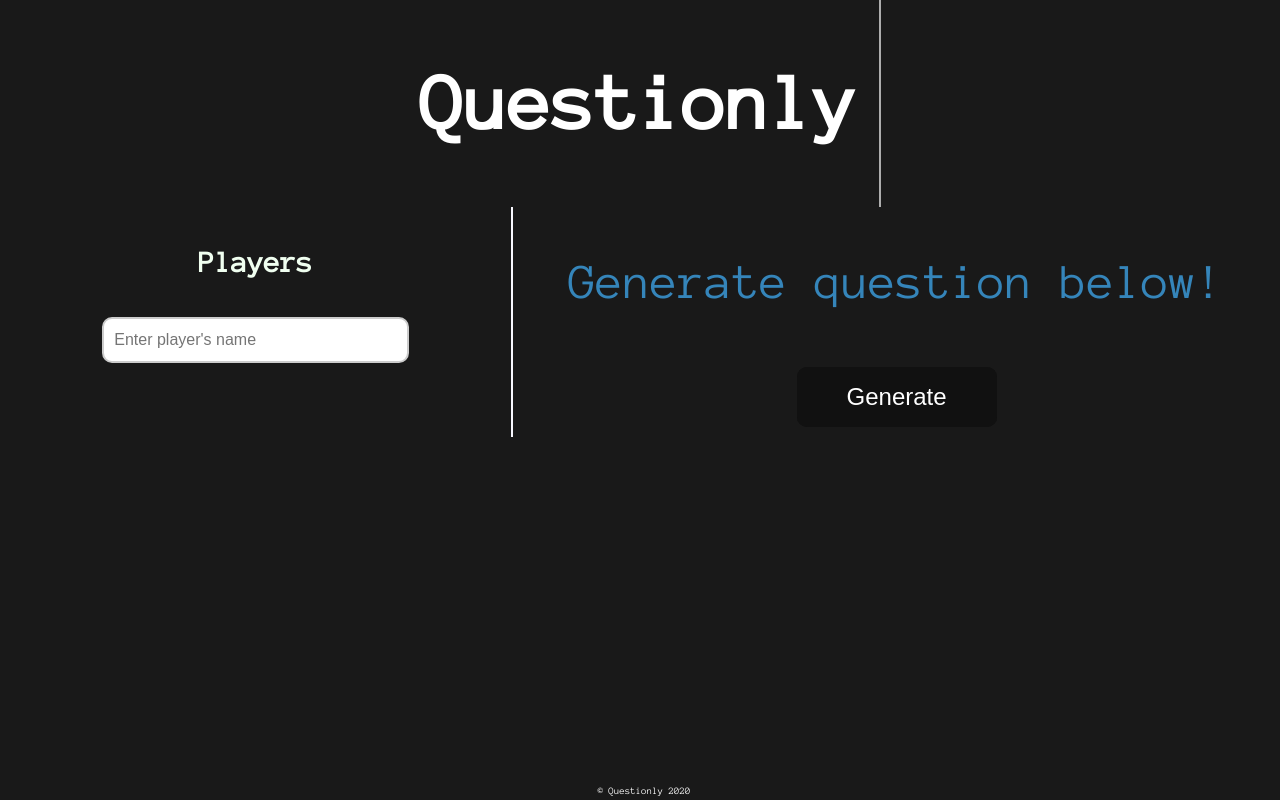
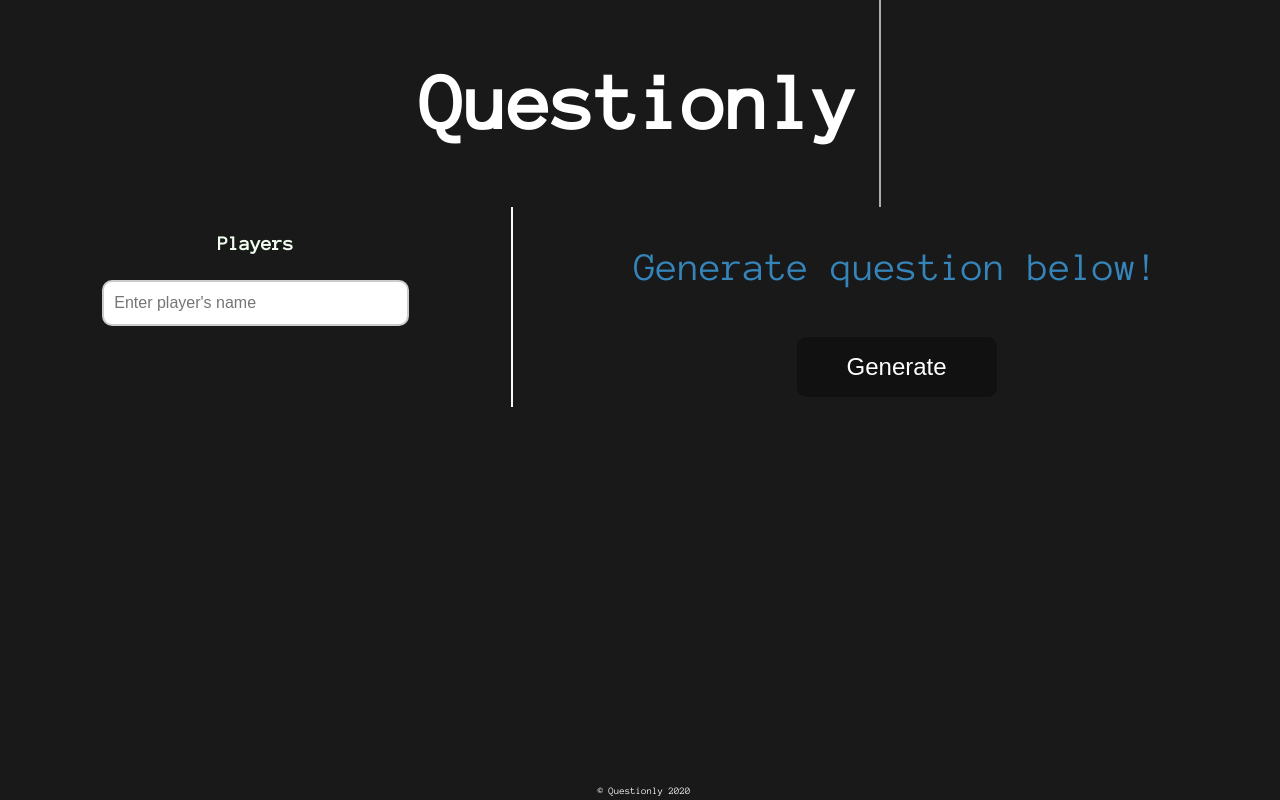
Before and after one commit to sebbycake/questionly, a React (Create React App) app: page / in a window 1280 px wide. Built offline with nearby package versions, Linux system fonts and the light colour scheme.

Commit message:
adjusted CSS codes to be more mobile-friendly for qn box

```diff
--- a/src/index.css
+++ b/src/index.css
@@ -40,7 +40,7 @@ body {
   }
 
 
-@media (min-width:468px) {
+@media (min-width:768px) {
     .container {
       display: flex;
     }
@@ -51,9 +51,22 @@ body {
 
     .players-box {
       border-right: 2px solid #F8F8FF;
+      font-size: 20px;
     }
 
-}
+    .question-box {
+      font-size: 40px;
+    }
+
+}  /* end of min-width 768px */
+
+@media (max-width:468px) {
+
+  .question-box {
+    font-size: 30px;
+  }
+
+} /* end of max-width */
 
 /* ------------------------- */
 
@@ -75,13 +88,12 @@ body {
 .players-box {
   flex: 2;
   text-align: center;
-  font-size: 30px;
+  /* font-size: 30px; */
 }
 
 .question-box {
   flex: 3;
   text-align: center;
-  font-size: 50px;
 }
 
 
```
